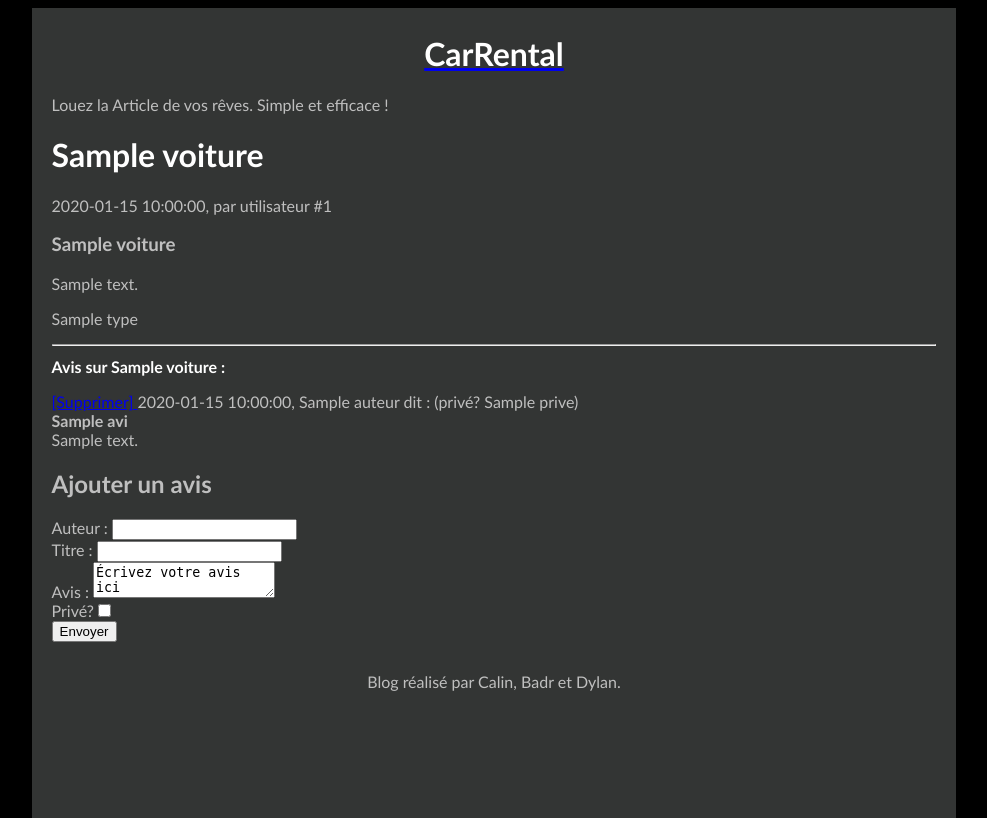
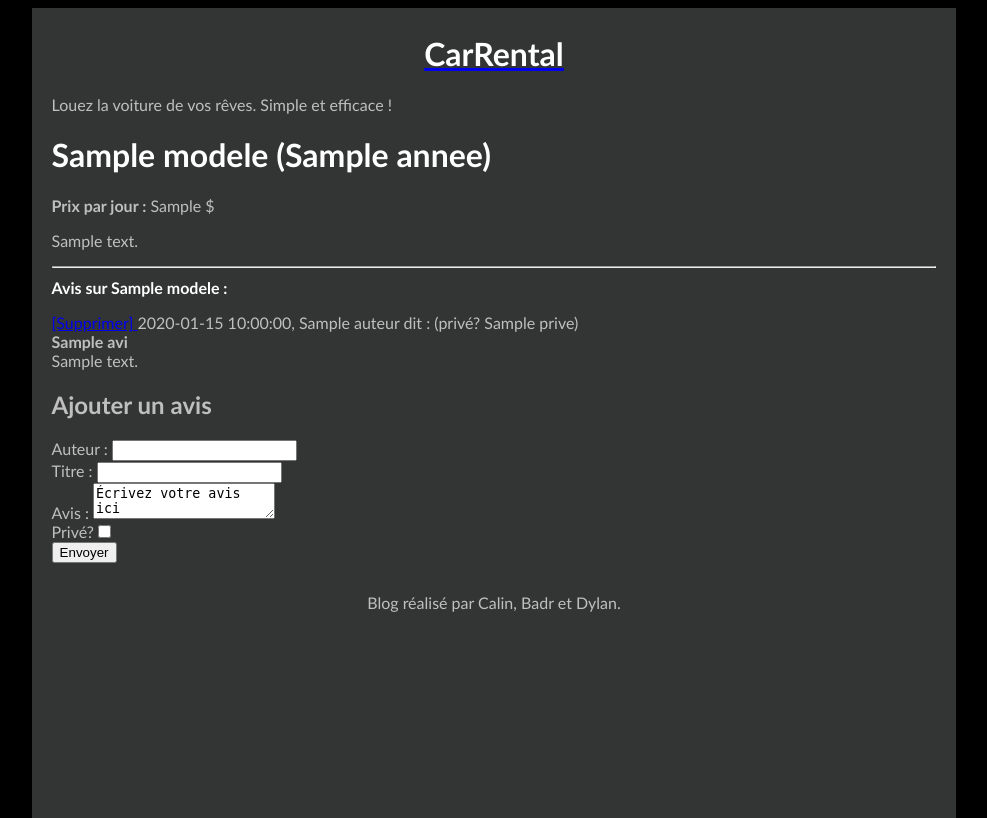
Before and after one commit to CalinSanduta/CarRental, a PHP site: template Vue/vueVoiture.php in a window 1280 px wide. Shown: the whole page, without its empty margins (146-1133 px from the left). Run offline with PHP 8.4, Linux system fonts and the light colour scheme; the template is opened without the code that fills it: most values are stand-ins (such as "Sample title", 1, 10 or a date in 2020); data that the repository does not hold is empty.

Commit message:
FAIT : Correction d'erreurs dans vueAccueil et vueVoiture pour des Undefined array key

```diff
--- a/Vue/gabarit.php
+++ b/Vue/gabarit.php
@@ -11,7 +11,7 @@
         <div id="global">
             <header>
                 <a href="index.php"><h1 id="titreBlog">CarRental</h1></a>
-                <p>Louez la Article de vos rêves. Simple et efficace !</p>
+                <p>Louez la voiture de vos rêves. Simple et efficace !</p>
             </header>
             <div id="contenu">
                 <?= $contenu ?>   <!-- Élément spécifique -->
--- a/Vue/vueVoiture.php
+++ b/Vue/vueVoiture.php
@@ -1,18 +1,16 @@
-<?php $titre = "Location de voitures - " . $Voiture['titre']; ?>
+<?php $titre = "Location de voitures - " . $Voiture['modele']; ?>
 
 <?php ob_start(); ?>
 <Voiture>
     <header>
-        <h1 class="titreVoiture"><?= $Voiture['titre'] ?></h1>
-        <time><?= $Voiture['date'] ?></time>, par utilisateur #<?= $Voiture['utilisateur_id'] ?>
-        <h3 class=""><?= $Voiture['sous_titre'] ?></h3>
+        <h1 class="titreVoiture"><?= $Voiture['modele'] ?> (<?= $Voiture['annee'] ?>)</h1>
+        <p><strong>Prix par jour :</strong> <?= $Voiture['prix_jour'] ?> $</p>
     </header>
-    <p><?= $Voiture['texte'] ?></p>
-    <p><?= $Voiture['type'] ?></p>
+    <p><?= $Voiture['description'] ?></p>
 </Voiture>
 <hr />
 <header>
-    <h1 id="titreReponses">Avis sur <?= $Voiture['titre'] ?> :</h1>
+    <h1 id="titreReponses">Avis sur <?= $Voiture['modele'] ?> :</h1>
 </header>
 <?php foreach ($avis as $unAvis): ?>
 <p>
@@ -32,8 +30,8 @@
         <?= ($erreur == 'courriel') ? '<span style="color : red;">Entrez un courriel valide s.v.p.</span>' : '' ?>
         <br />
         <label for="titre">Titre</label> : <input type="text" name="titre" id="titre" /><br />
-        <label for="texte">Avis</label> : <textarea type="text" name="texte"
-            id="texte">Écrivez votre avis ici</textarea><br />
+        <label for="texte">Avis</label> :
+        <textarea name="texte" id="texte">Écrivez votre avis ici</textarea><br />
         <label for="prive">Privé?</label><input type="checkbox" name="prive" />
         <input type="hidden" name="Voiture_id" value="<?= $Voiture['id'] ?>" /><br />
         <input type="submit" value="Envoyer" />
```
Also changed, not shown: Vue/vueAccueil.php (+3 -5 lines).
